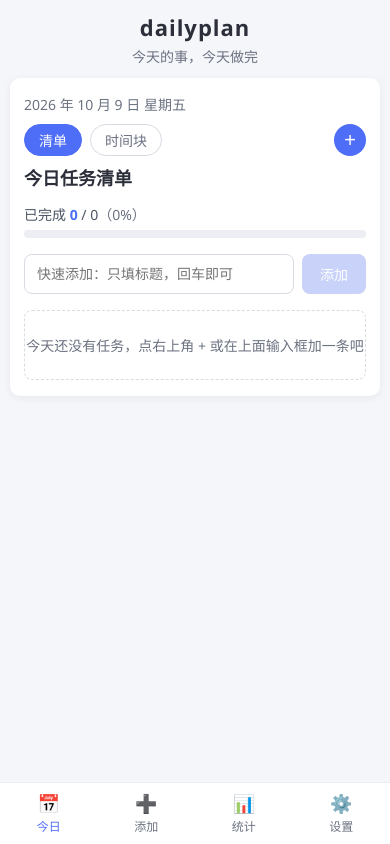
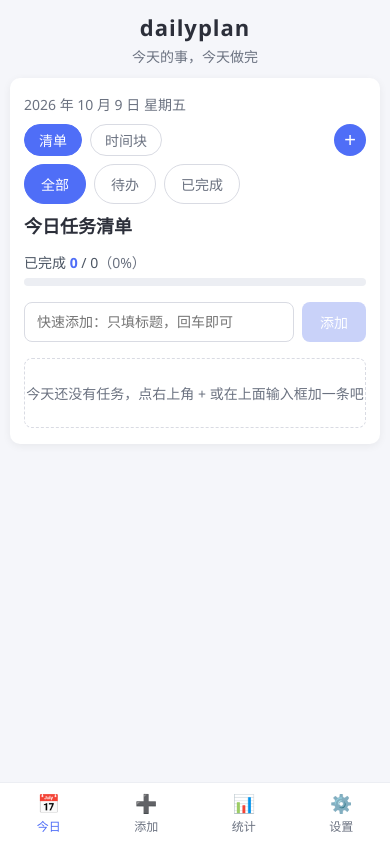
Before and after one commit to showmaker6666/dailyplan, a React (Vite) app: page / in a window 390 px wide. Built offline with nearby package versions, Linux system fonts and the light colour scheme.

Commit message:
Day 12｜新增状态筛选并落地前端规则 Skill
改：TodayPage 支持全部/待办/已完成筛选，双视图同吃过滤结果，空态按结果分文案

加：skills/frontend-rules/SKILL.md 前端规则手册，供后续界面改动调用

```diff
--- a/src/index.css
+++ b/src/index.css
@@ -257,6 +257,14 @@ header {
   border-color: #4f6ef7;
   color: #4f6ef7;
   background: #f5f6ff;
+}
+
+/* Day 12 状态筛选栏：间距走 8px 网格（Skill 一.3），按钮复用 toggle-btn（对比度/字号/hover 均已合规） */
+.filter-bar {
+  display: flex;
+  gap: 8px;
+  margin-top: 8px;
+  flex-wrap: wrap; /* 窄屏放不下就换行，不许横向滚动（Skill 一.5） */
 }
 
 .toggle-btn.active {
@@ -781,6 +789,13 @@ header {
     white-space: normal; /* 手机上元信息允许换行，不横向溢出 */
   }
 
+  /* Day 12：筛选按钮加高到 40px 触控目标（Skill 一.5：触控目标 ≥40px） */
+  .filter-bar .toggle-btn {
+    padding: 8px 16px;
+    min-height: 40px;
+    box-sizing: border-box;
+  }
+
   .nav-item {
     padding: 4px 10px;
   }
--- a/src/pages/TodayPage.jsx
+++ b/src/pages/TodayPage.jsx
@@ -42,6 +42,8 @@ function TodayPage({ goAdd }) {
   const [input, setInput] = useState('')
   const [storageError, setStorageError] = useState(false)
   const [view, setView] = useState('list') // 'list' 清单 | 'block' 时间块
+  // Day 12 状态筛选：纯视图状态，不碰数据层（Skill 三.1）
+  const [filter, setFilter] = useState('all') // 'all' 全部 | 'todo' 待办 | 'done' 已完成
 
   // Day 11 交互反馈：添加成功的"✓ 已添加"提示（1.5 秒自动消失）+ 操作中防连点锁
   const [addedFlash, setAddedFlash] = useState(false)
@@ -117,11 +119,20 @@ function TodayPage({ goAdd }) {
       ? 0
       : Math.round((doneCount / todayTasks.length) * 100)
 
-  // 时间块视图的数据：有 start_time 的按时段排，没有的进"未安排"
-  const scheduled = sorted
+  // Day 12 状态筛选：只影响"显示哪些"，进度条仍统计全天总量（不破坏已有功能，Skill 禁止事项 2）
+  const filtered = sorted.filter(t =>
+    filter === 'all'
+      ? true
+      : filter === 'todo'
+        ? t.status !== '已完成'
+        : t.status === '已完成'
+  )
+
+  // 时间块视图的数据：有 start_time 的按时段排，没有的进"未安排"（同样吃筛选结果）
+  const scheduled = filtered
     .filter(t => t.start_time)
     .sort((a, b) => (a.start_time < b.start_time ? -1 : 1))
-  const unscheduled = sorted.filter(t => !t.start_time)
+  const unscheduled = filtered.filter(t => !t.start_time)
 
   return (
     <section className="today-card">
@@ -151,6 +162,28 @@ function TodayPage({ goAdd }) {
         </button>
         <button className="add-entry-btn" onClick={goAdd} title="添加任务">
           +
+        </button>
+      </div>
+
+      {/* Day 12 状态筛选：选中态用蓝色实底明示当前筛选（Skill 二.1：操作前让用户知道"现在在哪"） */}
+      <div className="filter-bar">
+        <button
+          className={filter === 'all' ? 'toggle-btn active' : 'toggle-btn'}
+          onClick={() => setFilter('all')}
+        >
+          全部
+        </button>
+        <button
+          className={filter === 'todo' ? 'toggle-btn active' : 'toggle-btn'}
+          onClick={() => setFilter('todo')}
+        >
+          待办
+        </button>
+        <button
+          className={filter === 'done' ? 'toggle-btn active' : 'toggle-btn'}
+          onClick={() => setFilter('done')}
+        >
+          已完成
         </button>
       </div>
 
@@ -215,13 +248,18 @@ function TodayPage({ goAdd }) {
 
           {/* ---------- 清单视图 ---------- */}
           {view === 'list' &&
-            (sorted.length === 0 ? (
+            (filtered.length === 0 ? (
+              /* 空态不是空白（Skill 二.4）：区分"整天没任务"和"筛选后没结果"两种情况 */
               <p className="today-placeholder">
-                今天还没有任务，点右上角 + 或在上面输入框加一条吧
+                {sorted.length === 0
+                  ? '今天还没有任务，点右上角 + 或在上面输入框加一条吧'
+                  : filter === 'todo'
+                    ? '没有待办任务了，今天的任务都完成了 👍'
+                    : '还没有已完成的任务，打勾一条试试'}
               </p>
             ) : (
               <ul className="task-list">
-                {sorted.map(task => (
+                {filtered.map(task => (
                   <li
                     key={task.id}
                     className={
@@ -257,8 +295,14 @@ function TodayPage({ goAdd }) {
           {/* ---------- 时间块视图 ---------- */}
           {view === 'block' && (
             <div className="time-block-area">
-              {sorted.length === 0 ? (
-                <p className="today-placeholder">没有任务可排</p>
+              {filtered.length === 0 ? (
+                <p className="today-placeholder">
+                  {sorted.length === 0
+                    ? '没有任务可排'
+                    : filter === 'todo'
+                      ? '没有待办任务了，今天的任务都完成了 👍'
+                      : '还没有已完成的任务，打勾一条试试'}
+                </p>
               ) : (
                 <>
                   {scheduled.length === 0 && (
```
Also changed, not shown: skills/frontend-rules/SKILL.md (added, +37 -0 lines).
